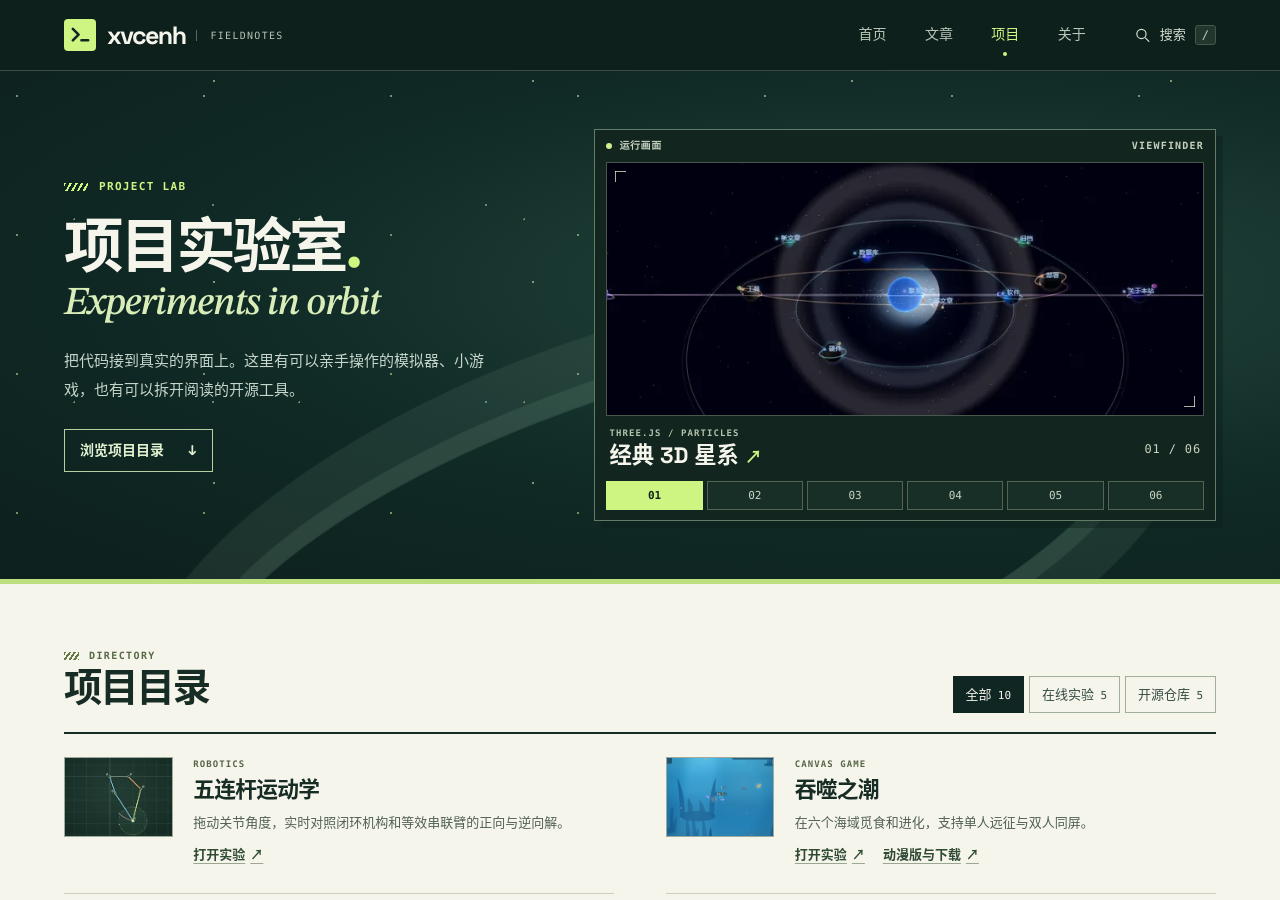
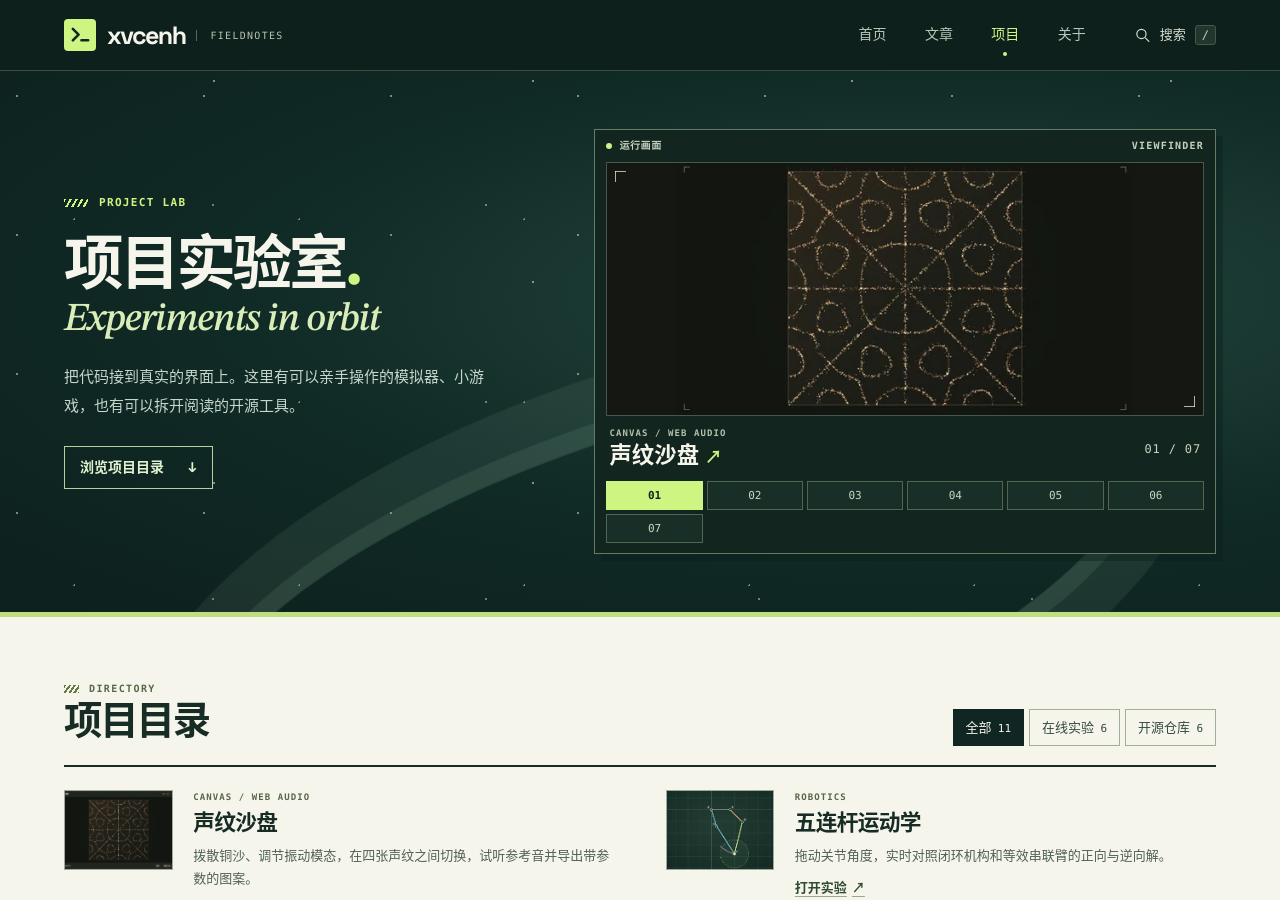
Before and after one commit to xvcenh/xvcenh.github.io, a Jekyll site: the page built from projects.html, in a window 1280 px wide and 900 px high. Built offline with Jekyll 4.4.1, drawn with Linux system fonts in a browser that asks for light colours.

Commit message:
Feature the new Resonance Atlas instrument in the lab and technology map

```diff
--- a/_data/projects.yml
+++ b/_data/projects.yml
@@ -1,3 +1,13 @@
+- name: 声纹沙盘
+  id: resonance-atlas
+  group: playground
+  image: lab-resonance.webp
+  preview_order: 0
+  image_alt: 铜色沙粒在深色方板上聚成对称的克拉尼声纹
+  tag: CANVAS / WEB AUDIO
+  caption: 拨散铜沙、调节振动模态，在四张声纹之间切换，试听参考音并导出带参数的图案。
+  demo: https://xvcenh.github.io/resonance-atlas/
+  repo: https://github.com/xvcenh/resonance-atlas
 - name: 五连杆运动学
   id: linkage
   group: playground
--- a/assets/js/laboratory.js
+++ b/assets/js/laboratory.js
@@ -43,7 +43,8 @@ function initializeDirectory(directory) {
     for (const button of buttons) button.setAttribute("aria-pressed", String(button === chosen));
     let count = 0;
     for (const project of projects) {
-      project.hidden = chosen.dataset.group !== "all" && project.dataset.kind !== chosen.dataset.group;
+      const included = chosen.dataset.group === "repositories" ? project.hasAttribute("data-repository") : project.dataset.kind === chosen.dataset.group;
+      project.hidden = chosen.dataset.group !== "all" && !included;
       if (!project.hidden) count++;
     }
     status.textContent = "显示 " + count + " 个项目";
--- a/assets/js/tech-graph.js
+++ b/assets/js/tech-graph.js
@@ -33,6 +33,7 @@ const NODES = [
   { id: 'ghpages',    label: 'GitHub Pages', cat: 'platform', size: 15 },
   { id: 'terminal',   label: 'Terminal',    cat: 'platform', size: 14 },
   { id: 'linux',      label: 'Linux',       cat: 'platform', size: 14 },
+  { id: 'web-audio', label: 'Web Audio', cat: 'framework', size: 14 },
   { id: 'ros2', label: 'ROS 2', cat: 'framework', size: 18 },
   { id: 'stm32', label: 'STM32', cat: 'platform', size: 16 },
   { id: 'can', label: 'CAN', cat: 'concept', size: 13 },
@@ -47,6 +48,7 @@ const NODES = [
 ];
 
 const EDGES = [
+  ['web-audio','javascript'], ['web-audio','canvas'],
   ['ros2','python'], ['ros2','linux'], ['ros2','c-cpp'],
   ['stm32','c-cpp'], ['stm32','can'], ['ros2','can'],
   // 语言间
@@ -94,6 +96,7 @@ const EDGES = [
 ];
 
 const PROJECTS = {
+  'resonance-atlas': { color: '#eca571', techs: ['javascript','html','canvas','web-audio','animation'] },
   'wheel-leg': { color: '#c7e9ae', techs: ['python','linux','ros2','stm32','can','c-cpp','javascript'] },
   'svg-scene-engine': { color: '#8b5cf6', techs: ['html', 'javascript', 'svg', 'ai', 'scene', 'animation', 'canvas'] },
   'svg-asset-library': { color: '#ec4899', techs: ['svg', 'html', 'smil', 'game', 'animation'] },
--- a/projects.html
+++ b/projects.html
@@ -6,7 +6,7 @@ permalink: /projects/
 ---
 <link rel="stylesheet" href="{{ '/assets/css/laboratory.css' | relative_url }}">
 {% assign experiments = site.data.projects | where: "group", "playground" %}
-{% assign repositories = site.data.projects | where: "group", "repositories" %}
+{% assign repositories = site.data.projects | where_exp: "project", "project.repo" %}
 {% assign previews = site.data.projects | where_exp: "project", "project.image" | sort: "preview_order" %}
 <section class="lab-hero" aria-labelledby="lab-title">
   <div class="wrap lab-hero-inner">
@@ -46,7 +46,7 @@ permalink: /projects/
   <div class="lab-index-grid">
     {% for project in site.data.projects %}
       {% if project.demo contains '://' %}{% assign target = project.demo %}{% elsif project.demo %}{% assign target = project.demo | relative_url %}{% else %}{% assign target = project.repo %}{% endif %}
-      <article class="lab-item" id="project-{{ project.id }}" data-kind="{{ project.group }}">
+      <article class="lab-item" id="project-{{ project.id }}" data-kind="{{ project.group }}" {% if project.repo %}data-repository{% endif %}>
         <div class="lab-item-visual" aria-hidden="true">
           {% if project.image %}<img src="{{ '/assets/img/' | append: project.image | relative_url }}" width="700" height="360" loading="lazy" alt="">
           {% else %}<span class="lab-monogram lab-monogram-{{ project.id }}">{{ project.mark }}</span>{% endif %}
```
Also changed, not shown: assets/img/lab-resonance.webp (added).
